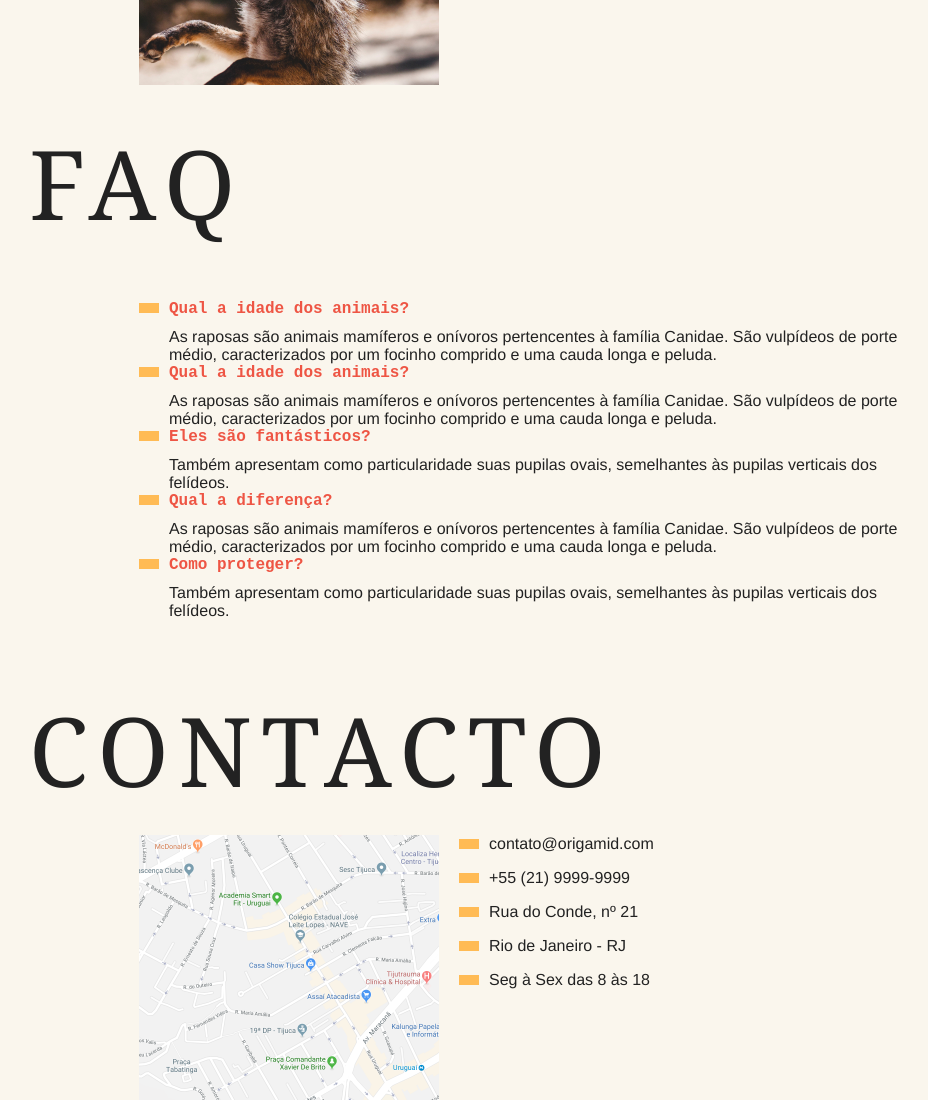
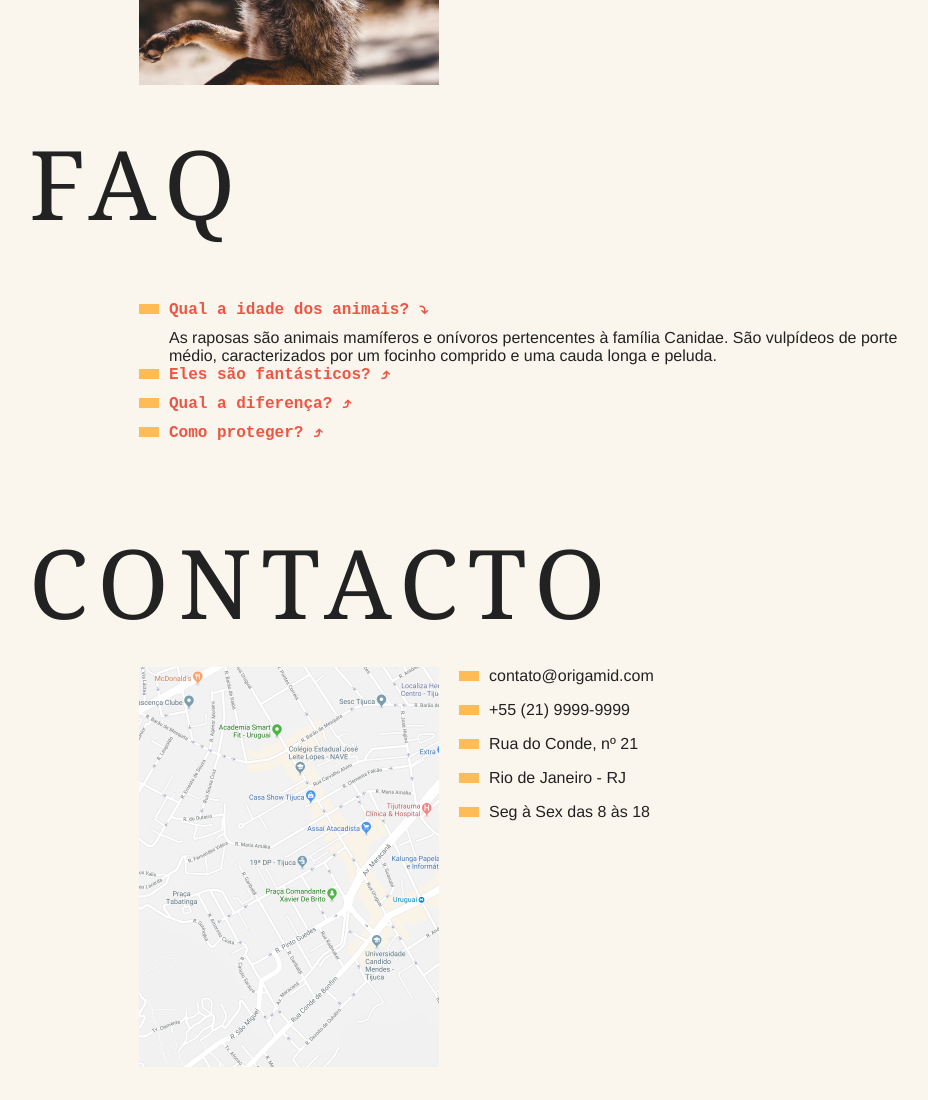
Before and after one commit to AvelinoSumbane18/Projecto-Origamid-Animais-Fantasticos, a plain HTML site: page index.html in a window 1280 px wide. Shown: the part 690-1790 px from the top of the page, without its empty margins (161-1089 px from the left). Drawn offline with Linux system fonts and the light colour scheme; a web font is replaced by a local one.

Commit message:
Criacao do evento Accordion no faq

```diff
--- a/css/style.css
+++ b/css/style.css
@@ -209,3 +209,28 @@ body {
     transform: translate3d(0,0,0);
   }
 }
+.js .js-acordition dt::after{
+  content: "⤴";
+  margin-left: 10px;
+}
+.js .js-acordition dt.ativo:after{
+  content: "⤵";
+}
+.js .js-acordition dd{
+  display: none;
+}
+.js .js-acordition dd.ativo{
+  display: block;
+  animation: slide .5s forwards;
+}
+
+@keyframes slide{
+  from{
+      opacity: 0;
+      max-height: 0;
+  }
+  to{
+    opacity: 1;
+    max-height: 200px;
+  }
+}
--- a/index.html
+++ b/index.html
@@ -152,17 +152,9 @@
           </div>
         </div>
       </section>
-      <section class="grid-section faq" id="faq">
+      <section class="grid-section  js-acordition faq" id="faq">
         <h1 class="titulo">Faq</h1>
         <ul class="perguntas-faq">
-          <dl>
-            <dt>Qual a idade dos animais?</dt>
-            <dd>
-              As raposas são animais mamíferos e onívoros pertencentes à família
-              Canidae. São vulpídeos de porte médio, caracterizados por um
-              focinho comprido e uma cauda longa e peluda.
-            </dd>
-          </dl>
           <dl>
             <dt>Qual a idade dos animais?</dt>
             <dd>
--- a/js/script.js
+++ b/js/script.js
@@ -19,4 +19,18 @@ function initTabMenu() {
   }
 }
 initTabMenu();
-console.log(tabContent);
+function initAccordion() {
+  const accordion = document.querySelectorAll(".js-acordition dt");
+  if (accordion.length) {
+    accordion[0].classList.toggle("ativo");
+    accordion[0].nextElementSibling.classList.toggle("ativo");
+    function activeAccordion() {
+      this.classList.toggle("ativo");
+      this.nextElementSibling.classList.toggle("ativo");
+    }
+    accordion.forEach((item) => {
+      item.addEventListener("click", activeAccordion);
+    });
+  }
+}
+initAccordion();
```
